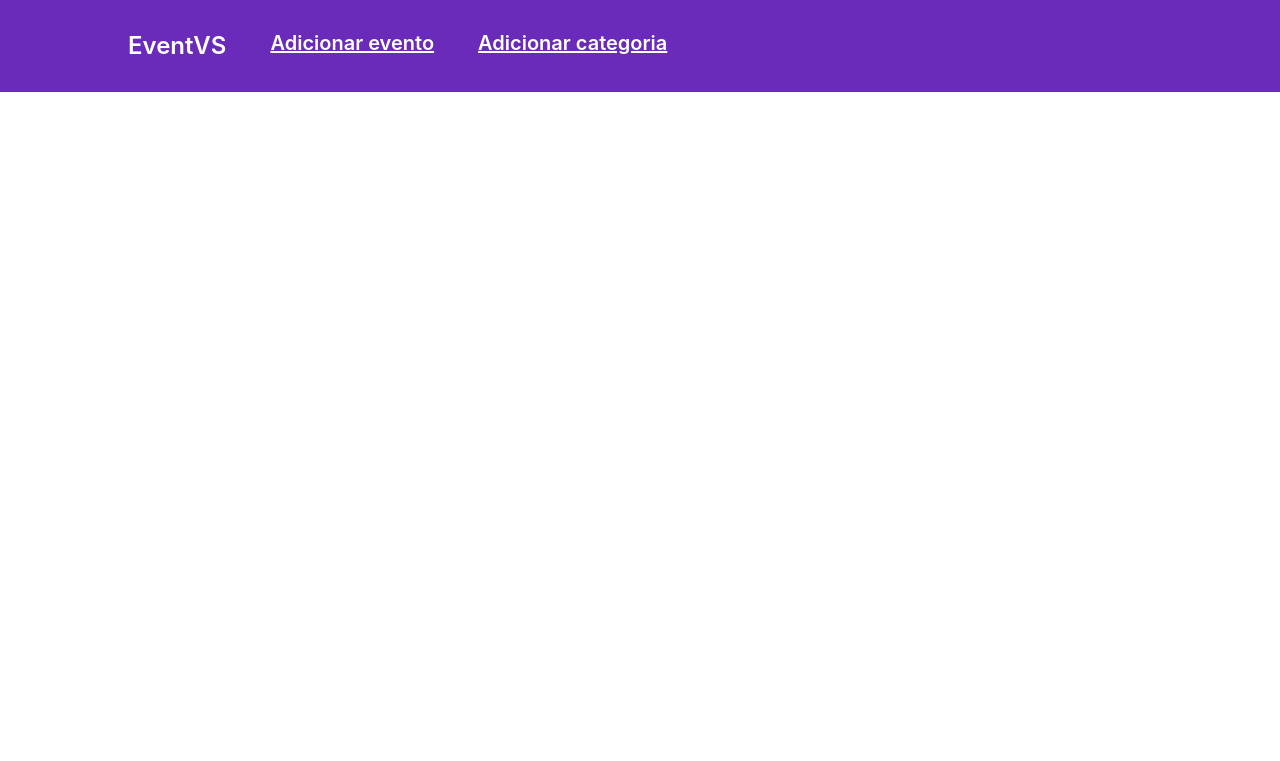
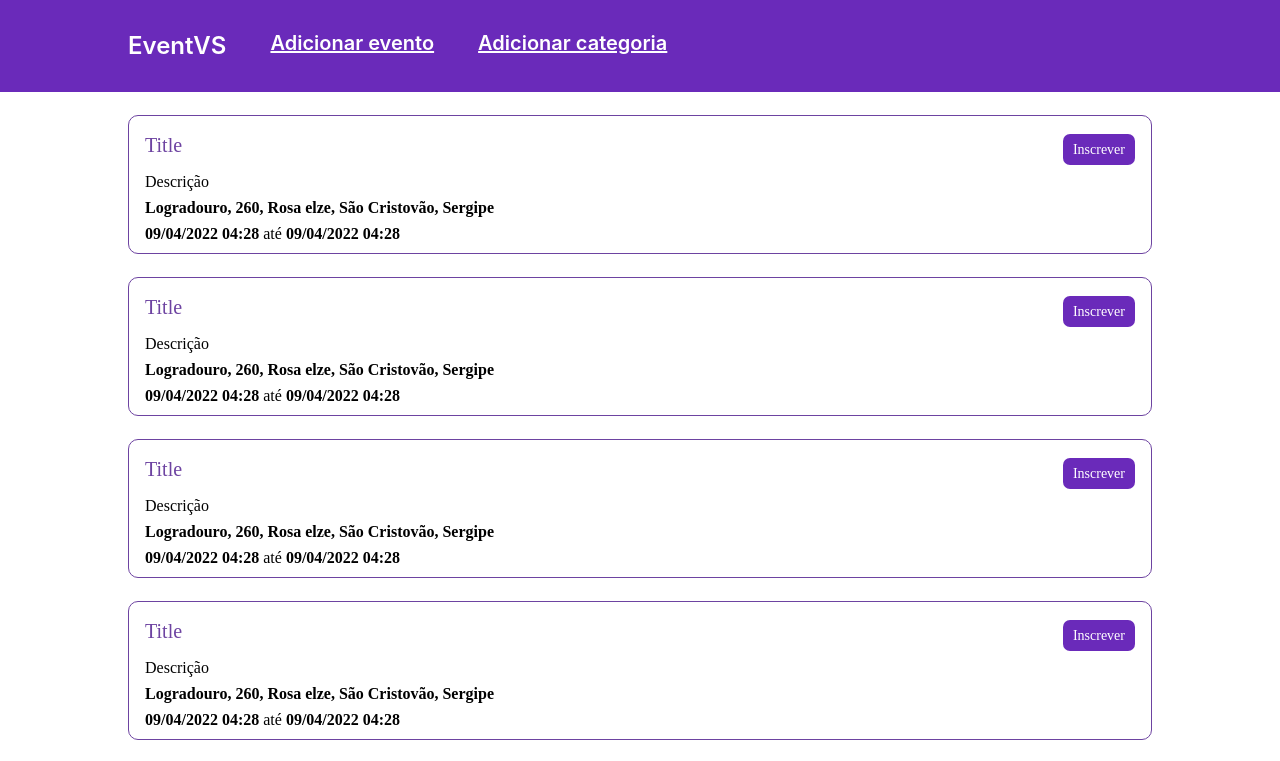
Before and after one commit to EdnilsonCS/eventvs-frontend-web, a React (Create React App) app: page /participant/home in a window 1280 px wide. Shown: the top 761 px of the page. Built offline with nearby package versions, Linux system fonts and the light colour scheme.

Commit message:
chore: added component card

```diff
--- a/package.json
+++ b/package.json
@@ -13,6 +13,7 @@
     "@types/react-dom": "^17.0.9",
     "axios": "^0.26.1",
     "buffer": "^6.0.3",
+    "dayjs": "^1.11.0",
     "react": "^18.0.0",
     "react-app-rewired": "^2.2.1",
     "react-dom": "^18.0.0",
--- /dev/null
+++ b/src/components/Card/index.tsx
@@ -0,0 +1,70 @@
+/* eslint-disable react/require-default-props */
+import { useMemo } from 'react';
+import dayjs from '../../helpers/datas';
+
+import { Bold, Button, Container, Title, Wrapper } from './styles';
+
+interface ICard {
+  title: string;
+  description: string;
+  logradouro: string;
+  numero: string;
+  bairro: string;
+  cidade: string;
+  estado: string;
+  dataHoraInicio: Date;
+  dataHoraFim: Date;
+  type?: 'cancel' | 'ok';
+  onPress?: () => void;
+  onPressButton?: () => void;
+}
+
+export default function Card({
+  title,
+  logradouro,
+  numero,
+  bairro,
+  cidade,
+  estado,
+
+  description,
+  dataHoraInicio,
+  dataHoraFim,
+  onPressButton,
+  type,
+  onPress,
+}: ICard): JSX.Element {
+  const formattedAndres = `${logradouro}, ${numero}, ${bairro}, ${cidade}, ${estado}`;
+  const formattedDateInicio = useMemo(() => {
+    return dayjs(dataHoraInicio).locale('pt-br').format('DD/MM/YYYY HH:mm');
+  }, [dataHoraInicio]);
+  const formattedDateFim = useMemo(() => {
+    return dayjs(dataHoraFim).locale('pt-br').format('DD/MM/YYYY HH:mm');
+  }, [dataHoraFim]);
+  return (
+    <Container onClick={onPress}>
+      <Wrapper>
+        <Title>{title}</Title>
+
+        {onPressButton && (
+          <Button
+            onClick={onPressButton}
+            style={{
+              backgroundColor: type === 'cancel' ? '#DE0b20' : '#6A2ABA',
+            }}
+          >
+            {type === 'cancel' ? 'Cancelar' : 'Inscrever'}
+          </Button>
+        )}
+      </Wrapper>
+      <span>{description}</span>
+      <Wrapper>
+        <Bold>{formattedAndres}</Bold>
+      </Wrapper>
+
+      <Bold>{formattedDateInicio}</Bold>
+      <span> até </span>
+      <Bold>{formattedDateFim}</Bold>
+    </Container>
+  );
+}
--- /dev/null
+++ b/src/components/Card/styles.tsx
@@ -0,0 +1,37 @@
+import styled from 'styled-components';
+
+export const Container = styled.div`
+  border: 1px solid #6d43a1;
+  border-radius: 10px;
+  justify-content: space-between;
+  padding: 10px 16px;
+`;
+
+export const Wrapper = styled.div`
+  display: flex;
+  flex-direction: row;
+  justify-content: space-between;
+  margin: 8px 0;
+`;
+
+export const Title = styled.span`
+  color: #6d43a1;
+  font-size: 20px;
+  width: 200px;
+`;
+
+export const Bold = styled.span`
+  font-weight: bold;
+`;
+
+export const Button = styled.button`
+  border-radius: 7px;
+  padding-left: 10px;
+  padding-right: 10px;
+  padding-top: 5px;
+  padding-bottom: 5px;
+  font-size: 14px;
+  line-height: 21px;
+  border: none;
+  color: white;
+`;
--- a/src/components/Header/styles.tsx
+++ b/src/components/Header/styles.tsx
@@ -70,20 +70,19 @@ export const NavbarEnd = styled.div<NavbarEndProps>`
     ${({ isOpen }) =>
       isOpen &&
       css`
+        background-color: white;
         box-shadow: 0 8px 16px rgb(10 10 10 / 10%);
-
         display: flex;
         position: absolute;
         flex-direction: column;
         margin-top: 65px;
-        right: 10px;
+        right: 24px;
         padding-top: 31px;
         padding-bottom: 32px;
         padding-right: 10px;
         padding-left: 10px;
         align-items: center;
         justify-content: space-between;
-
         .navbar-item {
           margin-bottom: 10px;
           margin-left: 0px;
--- /dev/null
+++ b/src/helpers/datas.ts
@@ -0,0 +1,12 @@
+import dayjs from 'dayjs';
+import 'dayjs/locale/pt-br';
+import utc from 'dayjs/plugin/utc';
+import timezone from 'dayjs/plugin/timezone';
+import customParseFormat from 'dayjs/plugin/customParseFormat';
+
+dayjs.extend(customParseFormat);
+dayjs.extend(utc);
+dayjs.extend(timezone);
+dayjs.locale('pt-br');
+
+export default dayjs;
--- a/src/screens/Participant/Home/index.tsx
+++ b/src/screens/Participant/Home/index.tsx
@@ -1,12 +1,52 @@
 import { VFC } from 'react';
+import Card from 'src/components/Card';
 import Header from '../../../components/Header';
 import Container from '../../../components/Container';
+import { Wrapper } from './styles';
 
 const Home: VFC = () => {
+  const handleSubscribe = async (id: string): Promise<void> => {
+    // try {
+    //   await SubscribeService.submitSubscribe({
+    //     evento_id: Number(id),
+    //     participante_id: Number(user.id),
+    //   });
+    // } catch (error) {
+    //   toast.error(error.response.data.message);
+    //   showMessage({
+    //     message: error.response.data.message,
+    //     type: 'danger',
+    //     icon: 'danger',
+    //     duration: 5000,
+    //   });
+    // }
+    // getEventsList();
+  };
   return (
     <>
       <Header />
-      <Container />
+      <Container>
+        <Wrapper>
+          {[1, 2, 3, 4, 5, 4, 2, 2, 2, 2, 2, 2].map(() => {
+            return (
+              <Card
+                key="1"
+                title="Title"
+                logradouro="Logradouro"
+                numero="260"
+                bairro="Rosa elze"
+                cidade="São Cristovão"
+                estado="Sergipe"
+                dataHoraInicio={new Date()}
+                dataHoraFim={new Date()}
+                onPressButton={() => handleSubscribe('1')}
+                type="ok"
+                description="Descrição"
+              />
+            );
+          })}
+        </Wrapper>
+      </Container>
     </>
   );
 };
--- a/src/screens/Participant/Home/styles.tsx
+++ b/src/screens/Participant/Home/styles.tsx
@@ -1 +1,7 @@
 import styled from 'styled-components';
+
+export const Wrapper = styled.div`
+  & > div {
+    margin-top: 23px;
+  }
+`;
```
Also changed, not shown: 1 other file (tests, documents, lock files or other folders).
